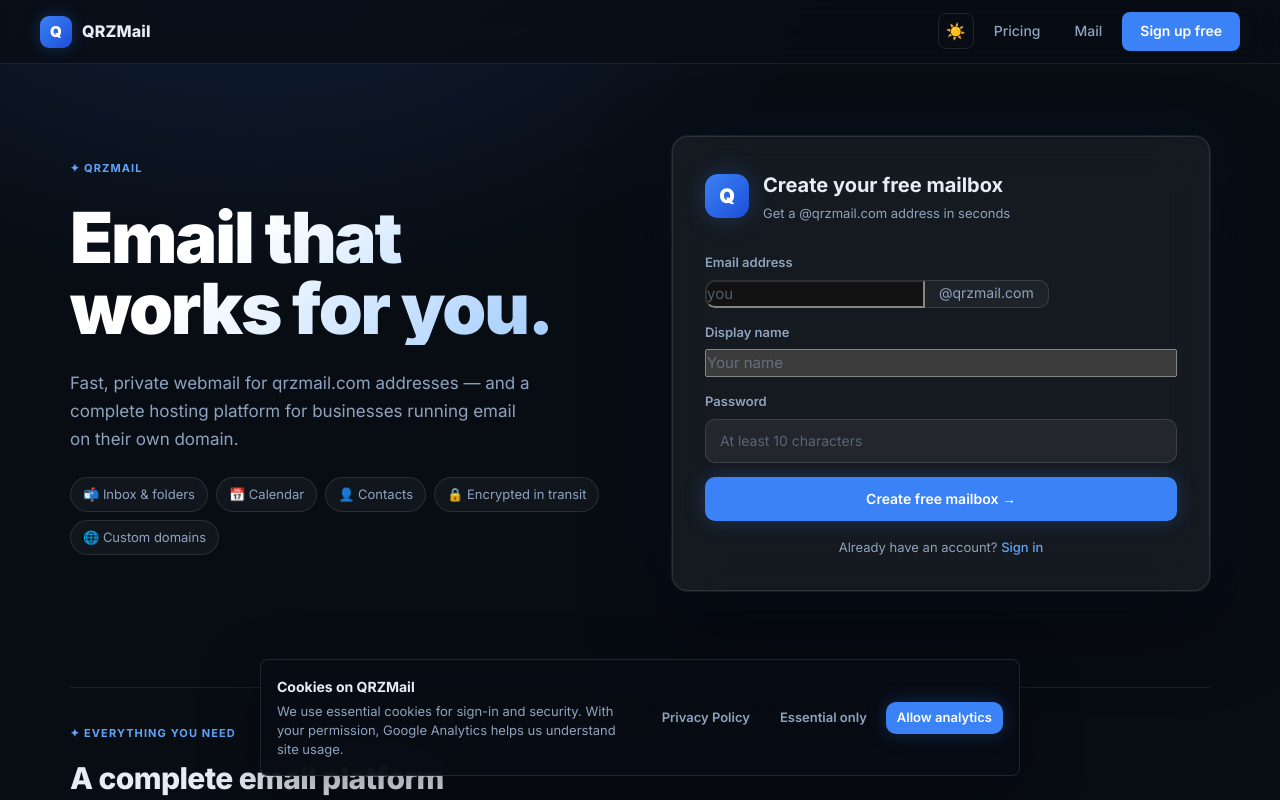
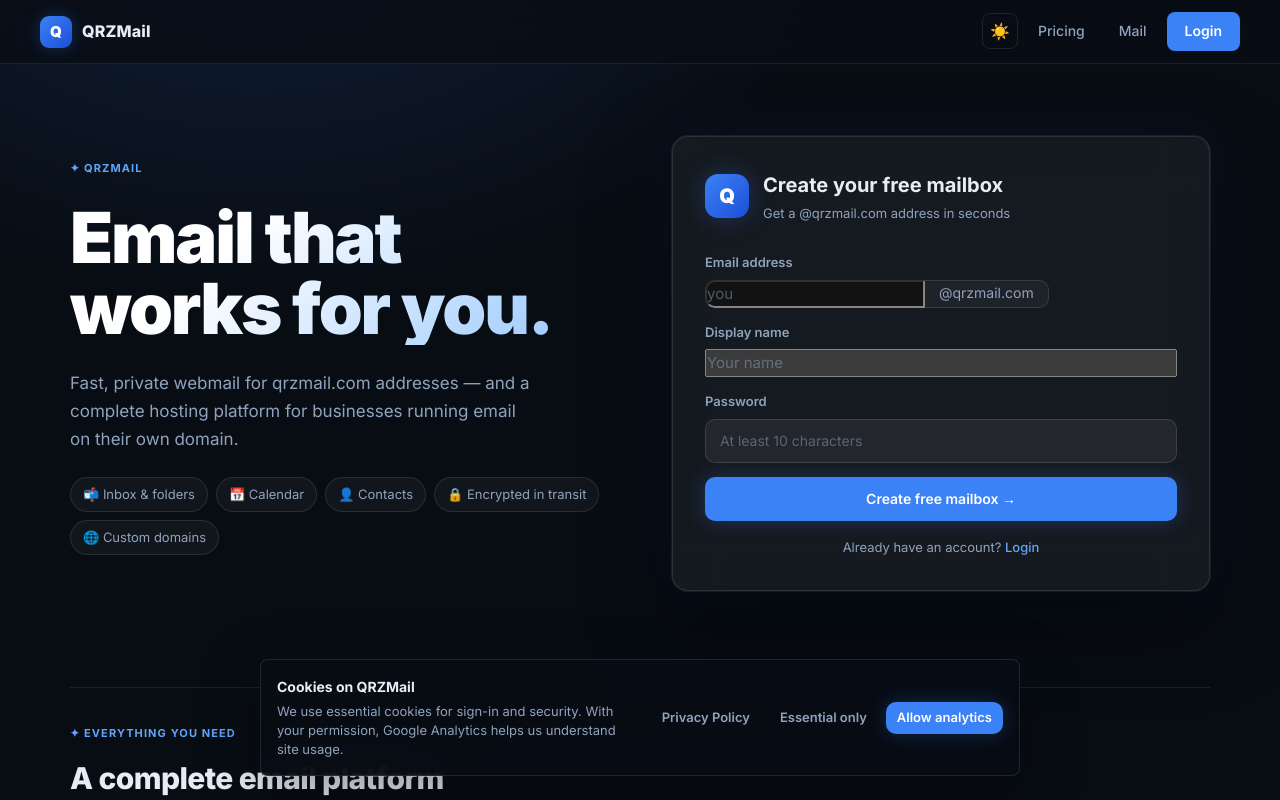
Before and after one commit to ndel/qrzmail, a Next.js app: page / in a window 1280 px wide. Shown: the top 800 px of the page. Built offline with nearby package versions, Linux system fonts and the light colour scheme; no server answers; the database is empty.

Commit message:
fix: replace sign up free with login button in navbar, rename sign in to login in create account form

```diff
--- a/app/components/home-signup-form.tsx
+++ b/app/components/home-signup-form.tsx
@@ -134,7 +134,7 @@
       <p style={{ marginTop: "16px", fontSize: "13px", color: "var(--ink-soft)", textAlign: "center" }}>
         Already have an account?{" "}
         <Link href="/mail" className="text-link">
-          Sign in
+          Login
         </Link>
       </p>
     </form>
--- a/app/components/nav-user.tsx
+++ b/app/components/nav-user.tsx
@@ -73,8 +73,8 @@
     <>
       <Link href="/pricing">Pricing</Link>
       <Link href="/mail">Mail</Link>
-      <Link href="/signup" className="cta">
-        Sign up free
+      <Link href="/mail" className="cta">
+        Login
       </Link>
     </>
   );
```
